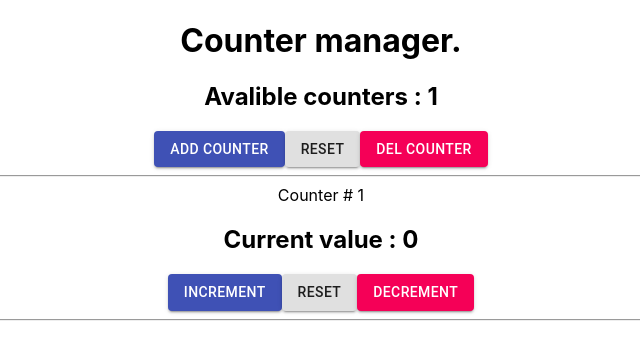
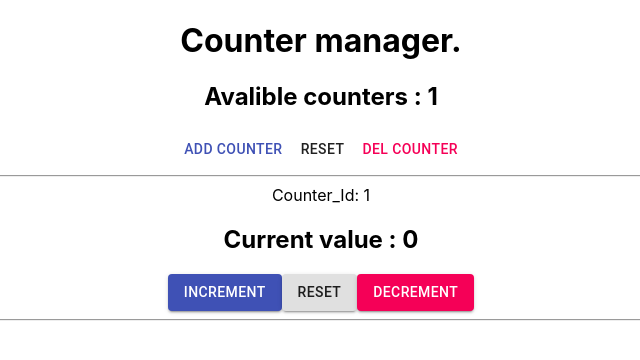
Before and after one commit to Git-DmR/student_lab, a React (Create React App) app: page / in a window 1280 px wide. Shown: the top 360 px of the page, without its empty margins (319-959 px from the left). Built offline with nearby package versions, Linux system fonts and the light colour scheme.

Commit message:
modify buttons in counter manager

```diff
--- a/src/containers/CounterContainer.js
+++ b/src/containers/CounterContainer.js
@@ -32,7 +32,6 @@ class CounterContainer extends React.Component {
   }
 
   render() {
-    console.log("CounterContainer:", this.props);
     const props = {
       handleIncrement: this.handleIncrement,
       handleReset: this.handleReset,
--- a/src/views/counter/index.js
+++ b/src/views/counter/index.js
@@ -3,7 +3,7 @@ import Button from "@material-ui/core/Button";
 
 const Counter = (props) => (
   <div>
-    <span>{"Counter # " + props.id}</span>
+    <span>{"Counter_Id: " + props.id}</span>
     <h2>{"Current value :  " + props.currentValue}</h2>
     <Button variant="contained" color="primary" onClick={props.handleIncrement}>
       Increment
--- a/src/views/counterManager/index.js
+++ b/src/views/counterManager/index.js
@@ -5,13 +5,11 @@ const CounterManager = (props) => (
   <div>
     <h1>Counter manager.</h1>
     <h2>{"Avalible counters :  " + props.totalCounters}</h2>
-    <Button variant="contained" color="primary" onClick={props.addCounter}>
+    <Button color="primary" onClick={props.addCounter}>
       Add Counter
     </Button>
-    <Button variant="contained" onClick={props.resetCounterManager}>
-      Reset
-    </Button>
-    <Button variant="contained" color="secondary" onClick={props.removeCounter}>
+    <Button onClick={props.resetCounterManager}>Reset</Button>
+    <Button color="secondary" onClick={props.removeCounter}>
       Del Counter
     </Button>
     <hr />
```
Also changed, not shown: src/containers/CounterManagerContainer.js (+6 -1 lines).
